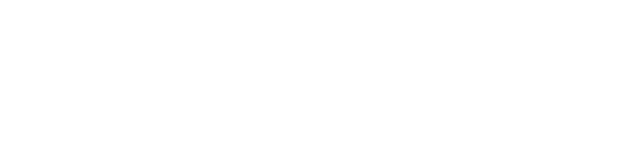
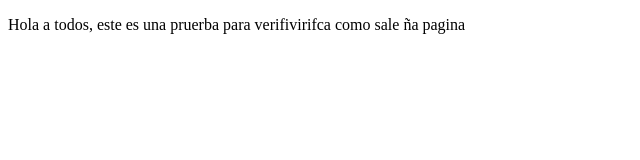
Before and after one commit to jaliaga7007/Proyecto_curso, a plain HTML site: page index.html in a window 1280 px wide. Shown: the whole page, without its empty margins (0-640 px from the left). Drawn offline with Linux system fonts and the light colour scheme.

Commit message:
cambios agregados

```diff
--- a/index.html
+++ b/index.html
@@ -3,9 +3,10 @@
 <head>
     <meta charset="UTF-8">
     <meta name="viewport" content="width=device-width, initial-scale=1.0">
-    <title>Document</title>
+    <title>Hola mundo</title>
 </head>
 <body>
-
+    <p>Hola a todos, este es una pruerba para verifivirifca como
+    sale ña pagina</p>
 </body>
 </html>
```
